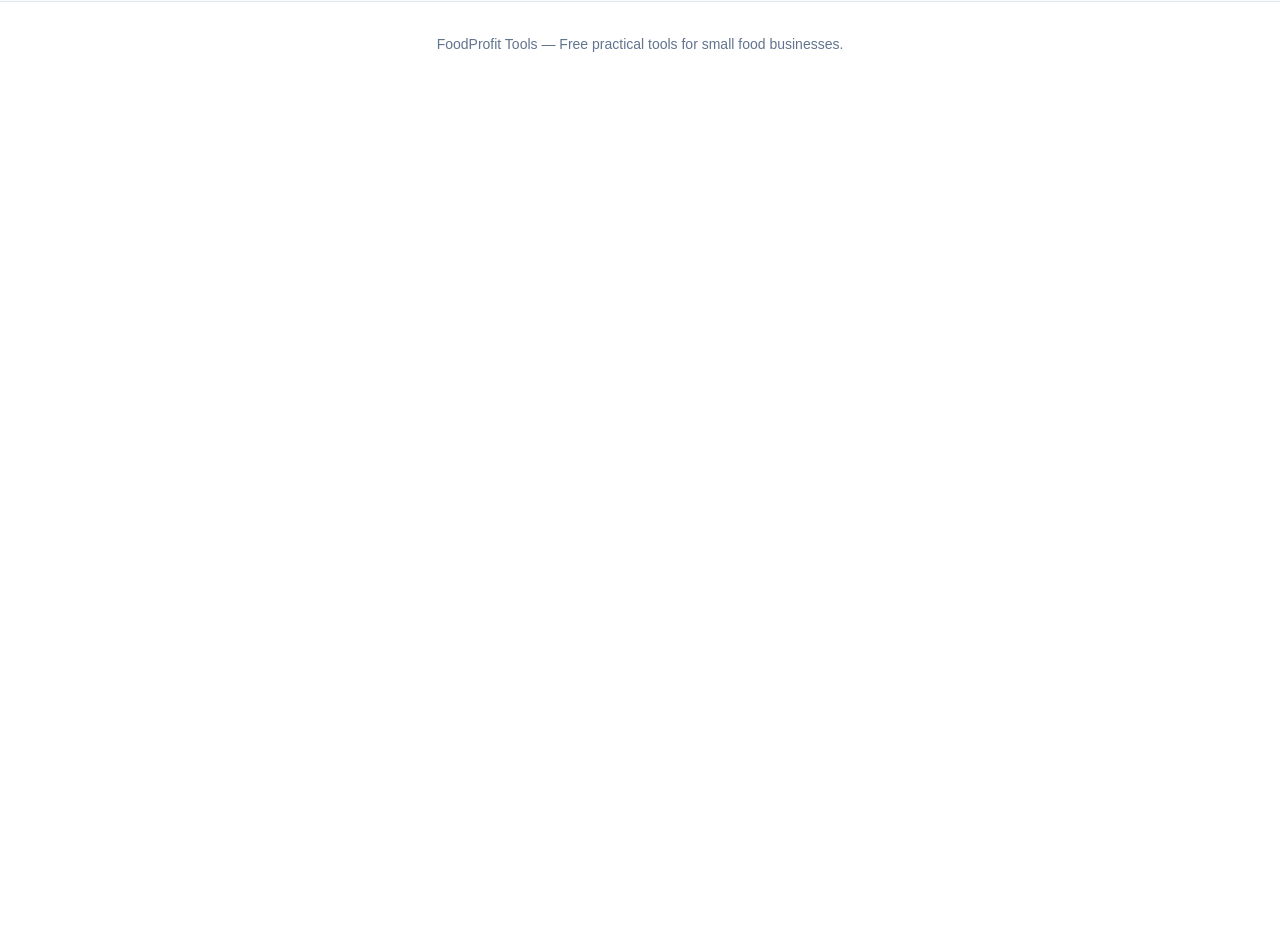
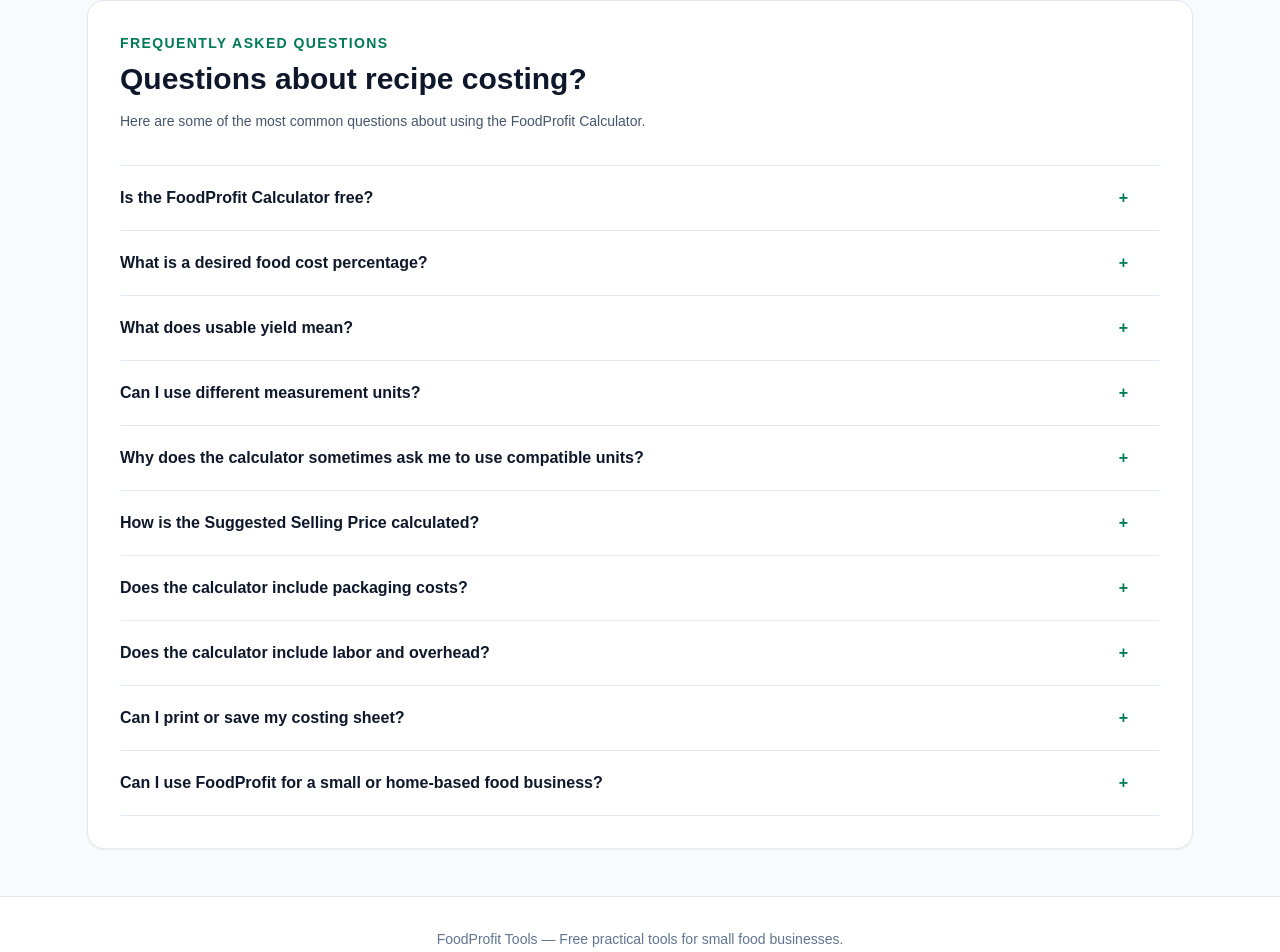
Before and after one commit to nestlie92-ux/foodprofit-tools, a Next.js app: page / in a window 1280 px wide. Shown: the part 3835-4787 px from the top of the page. Before the commit the page ends 3921 px from the top, so only its background shows below. Built offline with nearby package versions, Linux system fonts and the light colour scheme.

Commit message:
Frequently Asked Questions

```diff
--- a/app/page.tsx
+++ b/app/page.tsx
@@ -1,5 +1,3 @@
-"use client";
-
 import Link from "next/link";
 import { useMemo, useState } from "react";
 
@@ -1992,6 +1990,161 @@
         </div>
       </section>
 
+      {/* FREQUENTLY ASKED QUESTIONS */}
+
+      <section
+        id="faq"
+        className="mx-auto max-w-6xl px-6 pb-12 print:hidden"
+      >
+        <div className="rounded-2xl bg-white p-6 shadow-sm ring-1 ring-slate-200 sm:p-8">
+          <div className="max-w-3xl">
+            <p className="text-sm font-semibold uppercase tracking-widest text-emerald-700">
+              Frequently Asked Questions
+            </p>
+
+            <h2 className="mt-2 text-2xl font-bold text-slate-900 sm:text-3xl">
+              Questions about recipe costing?
+            </h2>
+
+            <p className="mt-3 text-sm leading-6 text-slate-600">
+              Here are some of the most common questions about using the FoodProfit Calculator.
+            </p>
+          </div>
+
+          <div className="mt-8 divide-y divide-slate-200 border-y border-slate-200">
+            <details className="group py-5">
+              <summary className="cursor-pointer list-none pr-8 font-semibold text-slate-900">
+                Is the FoodProfit Calculator free?
+                <span className="float-right text-emerald-700 transition group-open:rotate-45">
+                  +
+                </span>
+              </summary>
+
+              <p className="mt-3 max-w-3xl text-sm leading-6 text-slate-600">
+                Yes. The FoodProfit Calculator is free to use. You can calculate ingredient costs, packaging costs, cost per portion, food cost percentage, and a suggested selling price without paying for a subscription.
+              </p>
+            </details>
+
+            <details className="group py-5">
+              <summary className="cursor-pointer list-none pr-8 font-semibold text-slate-900">
+                What is a desired food cost percentage?
+                <span className="float-right text-emerald-700 transition group-open:rotate-45">
+                  +
+                </span>
+              </summary>
+
+              <p className="mt-3 max-w-3xl text-sm leading-6 text-slate-600">
+                Your desired food cost percentage is the percentage of your selling price that you want your direct ingredient and packaging costs to represent. For example, at 30%, a $10 selling price would allow about $3 toward those direct costs.
+              </p>
+            </details>
+
+            <details className="group py-5">
+              <summary className="cursor-pointer list-none pr-8 font-semibold text-slate-900">
+                What does usable yield mean?
+                <span className="float-right text-emerald-700 transition group-open:rotate-45">
+                  +
+                </span>
+              </summary>
+
+              <p className="mt-3 max-w-3xl text-sm leading-6 text-slate-600">
+                Usable yield accounts for the part of a purchased ingredient that remains available for your recipe after trimming, peeling, bones, preparation, or other losses. If you buy 1 kg of chicken and only 800 g is usable, the yield is 80%.
+              </p>
+            </details>
+
+            <details className="group py-5">
+              <summary className="cursor-pointer list-none pr-8 font-semibold text-slate-900">
+                Can I use different measurement units?
+                <span className="float-right text-emerald-700 transition group-open:rotate-45">
+                  +
+                </span>
+              </summary>
+
+              <p className="mt-3 max-w-3xl text-sm leading-6 text-slate-600">
+                Yes. The calculator supports common weight, volume, and count units. Weight-to-weight and volume-to-volume conversions are handled automatically. For supported ingredients, FoodProfit can also convert between weight and volume using ingredient-specific conversion data.
+              </p>
+            </details>
+
+            <details className="group py-5">
+              <summary className="cursor-pointer list-none pr-8 font-semibold text-slate-900">
+                Why does the calculator sometimes ask me to use compatible units?
+                <span className="float-right text-emerald-700 transition group-open:rotate-45">
+                  +
+                </span>
+              </summary>
+
+              <p className="mt-3 max-w-3xl text-sm leading-6 text-slate-600">
+                Weight and volume cannot always be converted using one universal number because different ingredients have different densities. When FoodProfit does not have a reliable conversion for an ingredient, it will not guess. Use matching weight or volume units instead.
+              </p>
+            </details>
+
+            <details className="group py-5">
+              <summary className="cursor-pointer list-none pr-8 font-semibold text-slate-900">
+                How is the Suggested Selling Price calculated?
+                <span className="float-right text-emerald-700 transition group-open:rotate-45">
+                  +
+                </span>
+              </summary>
+
+              <p className="mt-3 max-w-3xl text-sm leading-6 text-slate-600">
+                FoodProfit divides your true direct cost per portion by your desired food cost percentage. The result is a starting suggested selling price. You should also consider labor, rent, utilities, delivery, taxes, marketing, equipment, competition, and other business expenses before choosing your final price.
+              </p>
+            </details>
+
+            <details className="group py-5">
+              <summary className="cursor-pointer list-none pr-8 font-semibold text-slate-900">
+                Does the calculator include packaging costs?
+                <span className="float-right text-emerald-700 transition group-open:rotate-45">
+                  +
+                </span>
+              </summary>
+
+              <p className="mt-3 max-w-3xl text-sm leading-6 text-slate-600">
+                Yes. You can enter containers, cups, lids, bags, labels, sauce containers, and other packaging separately. Packaging is included in the true direct cost calculation.
+              </p>
+            </details>
+
+            <details className="group py-5">
+              <summary className="cursor-pointer list-none pr-8 font-semibold text-slate-900">
+                Does the calculator include labor and overhead?
+                <span className="float-right text-emerald-700 transition group-open:rotate-45">
+                  +
+                </span>
+              </summary>
+
+              <p className="mt-3 max-w-3xl text-sm leading-6 text-slate-600">
+                Not yet. The current calculator focuses on ingredients and packaging as your true direct cost. Labor, rent, electricity, equipment, delivery, marketing, taxes, and other overhead expenses should be considered separately when setting your final selling price.
+              </p>
+            </details>
+
+            <details className="group py-5">
+              <summary className="cursor-pointer list-none pr-8 font-semibold text-slate-900">
+                Can I print or save my costing sheet?
+                <span className="float-right text-emerald-700 transition group-open:rotate-45">
+                  +
+                </span>
+              </summary>
+
+              <p className="mt-3 max-w-3xl text-sm leading-6 text-slate-600">
+                Yes. Use the Print / Save as PDF button to print your costing sheet or save it as a PDF from your browser. You can also download the costing information as a CSV file.
+              </p>
+            </details>
+
+            <details className="group py-5">
+              <summary className="cursor-pointer list-none pr-8 font-semibold text-slate-900">
+                Can I use FoodProfit for a small or home-based food business?
+                <span className="float-right text-emerald-700 transition group-open:rotate-45">
+                  +
+                </span>
+              </summary>
+
+              <p className="mt-3 max-w-3xl text-sm leading-6 text-slate-600">
+                Absolutely. FoodProfit is designed to help small food businesses understand their costs and price their products more confidently. It can be useful for home bakers, caterers, food trucks, restaurants, meal-prep businesses, and other food entrepreneurs.
+              </p>
+            </details>
+          </div>
+        </div>
+      </section>
+
       {/* PRINT NOTES */}
 
       <section className="mx-auto hidden max-w-6xl px-6 pb-10 print:block">
```
